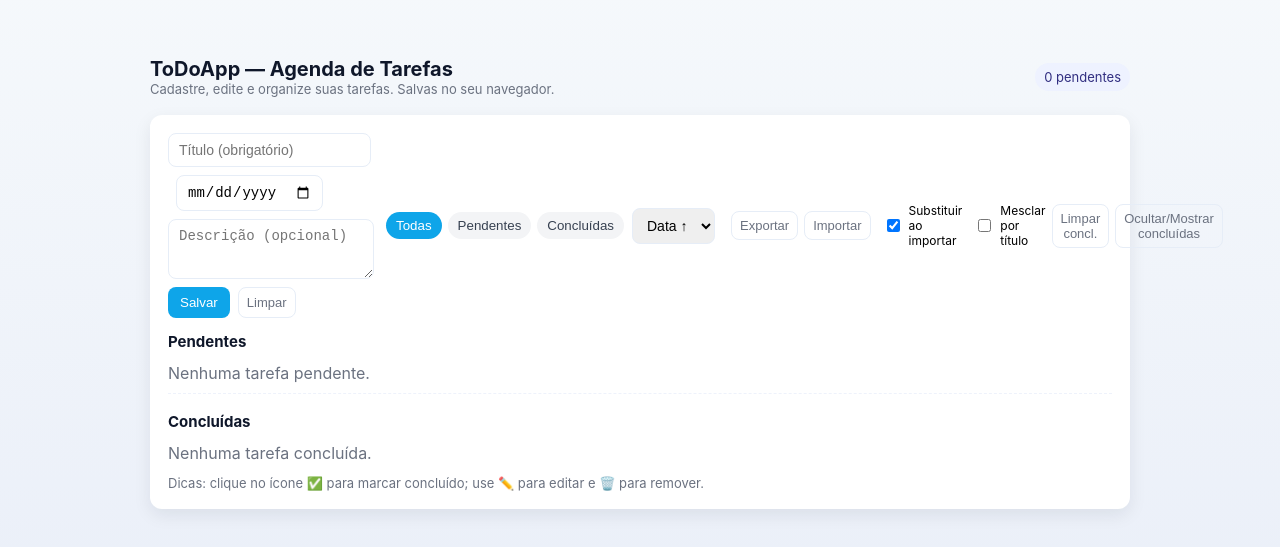
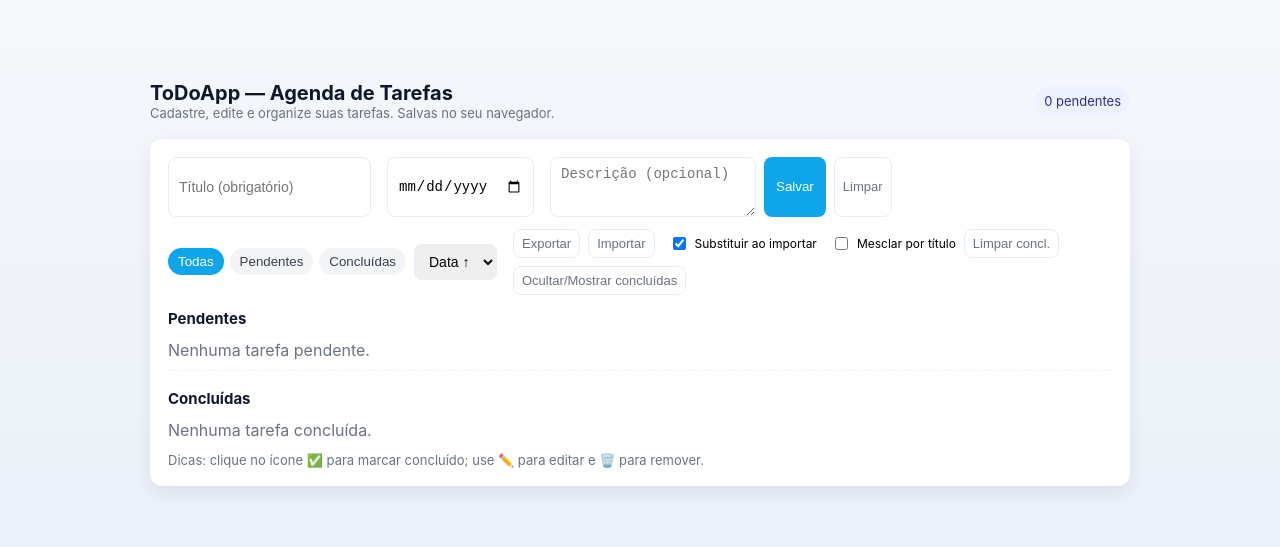
Before and after one commit to vinipedro629/curso-de-git, a plain HTML site: page ToDoApp/index.html in a window 1280 px wide. Shown: the part 117-664 px from the top of the page. Drawn offline with Linux system fonts and the light colour scheme.

Commit message:
novos dados 6

```diff
--- a/ToDoApp/css/style.css
+++ b/ToDoApp/css/style.css
@@ -16,13 +16,17 @@ header h1{margin:0;font-size:20px;color:#0f172a}
 header p{margin:0;color:var(--muted);font-size:13px}
 .card{background:var(--card);border-radius:12px;padding:18px;box-shadow:0 6px 18px rgba(15,23,42,0.08)}
 .top{display:flex;gap:12px;align-items:center;margin-bottom:14px}
+.top{flex-wrap:wrap}
 .form{display:flex;gap:8px;flex-wrap:wrap}
 input[type=text], input[type=date], textarea, select{padding:8px 10px;border:1px solid #e6edf7;border-radius:8px;font-size:14px}
 textarea{min-height:60px;resize:vertical}
 .btn{display:inline-flex;align-items:center;gap:8px;padding:8px 12px;border-radius:8px;border:0;background:var(--primary);color:white;cursor:pointer}
 .btn.ghost{background:transparent;color:var(--muted);border:1px solid #e6edf7}
 .btn.warn{background:var(--accent)}
-.controls{display:flex;gap:8px;align-items:center}
+.controls{display:flex;gap:8px;align-items:center;min-width:0}
+.tool-actions{display:flex;flex-wrap:wrap;gap:8px;align-items:center;margin-left:8px}
+.tool-actions{max-width:60%;overflow-wrap:break-word}
+.small-label{font-size:12px;margin-left:6px;display:flex;align-items:center;gap:6px}
 .filters{display:flex;gap:6px}
 .filters button{padding:6px 10px;border-radius:999px;border: none;background:#f3f4f6;color:#374151;cursor:pointer}
 .filters button.active{background:var(--primary);color:white}
--- a/ToDoApp/index.html
+++ b/ToDoApp/index.html
@@ -39,12 +39,12 @@
             <option value="date_asc">Data ↑</option>
             <option value="date_desc">Data ↓</option>
           </select>
-          <div style="display:flex;gap:6px;margin-left:8px;align-items:center">
+          <div class="tool-actions">
             <button class="btn ghost" id="exportBtn" title="Exportar tarefas">Exportar</button>
             <button class="btn ghost" id="importBtn" title="Importar tarefas">Importar</button>
             <input id="importFile" type="file" accept="application/json" style="display:none" />
-            <label style="font-size:12px;margin-left:6px;display:flex;align-items:center;gap:6px"><input id="importReplace" type="checkbox" checked /> Substituir ao importar</label>
-            <label style="font-size:12px;margin-left:6px;display:flex;align-items:center;gap:6px"><input id="importByTitle" type="checkbox" /> Mesclar por título</label>
+            <label class="small-label"><input id="importReplace" type="checkbox" checked /> Substituir ao importar</label>
+            <label class="small-label"><input id="importByTitle" type="checkbox" /> Mesclar por título</label>
             <button class="btn ghost" id="clearCompletedBtn" title="Remover todas concluídas">Limpar concl.</button>
             <button class="btn ghost" id="toggleCompletedBtn" title="Mostrar/ocultar concluídas">Ocultar/Mostrar concluídas</button>
           </div>
```
